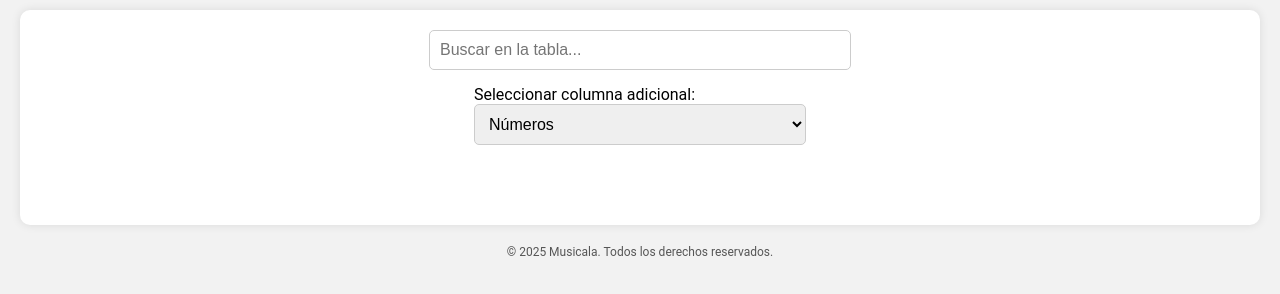
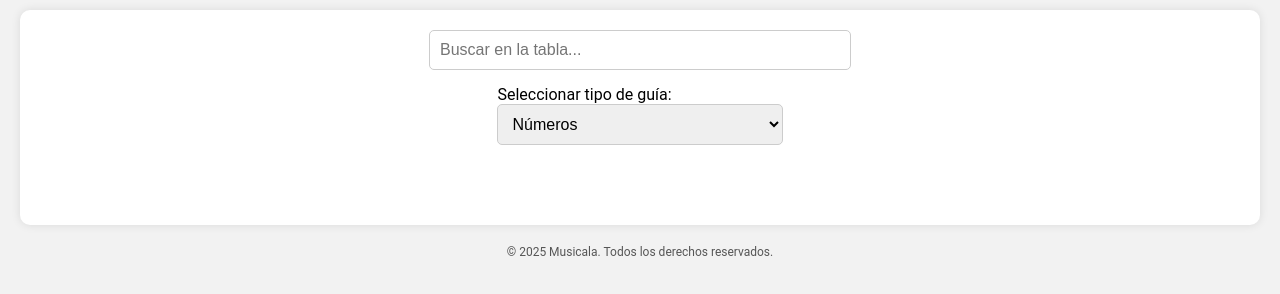
Before and after one commit to MusicalaEscuela/cancionesviolin, a plain HTML site: page index.html in a window 1280 px wide. Shown: the part 122-416 px from the top of the page. Drawn offline with Linux system fonts and the light colour scheme; no server answers.

Commit message:
Update index.html

```diff
--- a/index.html
+++ b/index.html
@@ -180,7 +180,7 @@
         <div class="filters">
             <input type="text" id="searchInput" placeholder="Buscar en la tabla...">
             <div>
-                <label for="columnSelect">Seleccionar columna adicional:</label>
+                <label for="columnSelect">Seleccionar tipo de guía:</label>
                 <select id="columnSelect">
                     <option value="F">Números</option>
                     <option value="G">Notas</option>
```
